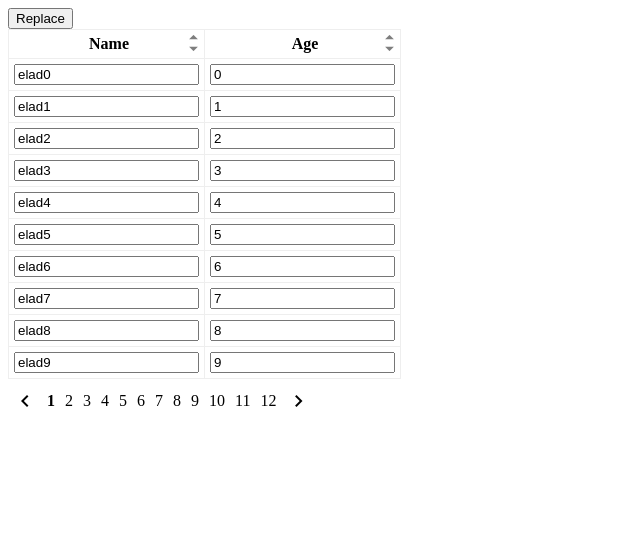
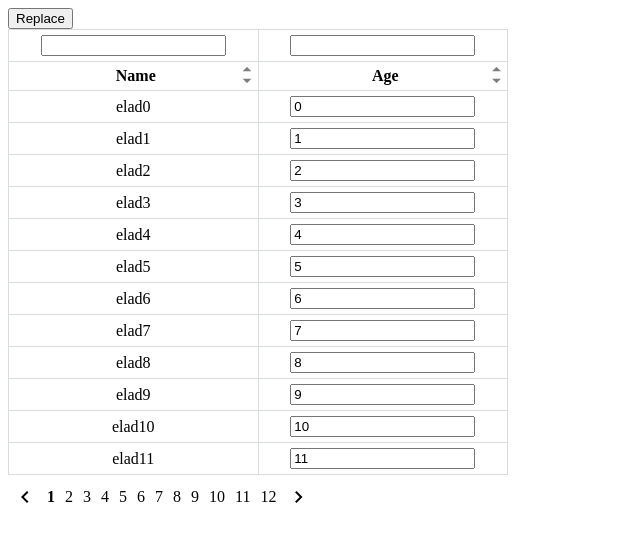
Before and after one commit to e1ad/pure_javascript_data_table, a plain HTML site: page index.html in a window 1280 px wide. Shown: the whole page, without its empty margins (0-640 px from the left). Drawn offline with Linux system fonts and the light colour scheme.

Commit message:
some reorganize

```diff
--- a/app.js
+++ b/app.js
@@ -1,9 +1,8 @@
+const data = [];
 
-
-const data = [];
 for (let i = 0; i <= 1000; i++) {
     data.push({
-        name: "elad" + i,
+        name: 'elad' + i,
         age: i
     });
 }
@@ -12,7 +11,7 @@ for (let i = 0; i <= 1000; i++) {
 const replaceData = [];
 for (let i = 0; i <= 1000; i++) {
     replaceData.push({
-        name: "noy" + i,
+        name: 'noy' + i,
         age: i
     });
 }
@@ -20,21 +19,18 @@ for (let i = 0; i <= 1000; i++) {
 
 const cols = [
     {
-        header: "Name",
-        key: "name",
-        input: {
-            type: "text"
-        },
+        header: 'Name',
+        key: 'name',
         startSort: true,
         className: function (row, col) {
-            return row[col.key] == "elad1" ? 'test' : '';
+            return row[col.key] == 'elad1' ? 'test' : '';
         }
     },
     {
-        header: "Age",
-        key: "age",
+        header: 'Age',
+        key: 'age',
         input: {
-            type: "text"
+            type: 'text'
         }
     },
 
@@ -47,14 +43,14 @@ let table;
 const options = {
     onRowClick: (row) => {
         console.log(row);
-    }
+    },
 }
 
 
-document.addEventListener("DOMContentLoaded", function (event) {
+document.addEventListener('DOMContentLoaded', function (event) {
 
 
-    table = new Table("#dataTable", options);
+    table = new Table('#dataTable', options);
 
     table.start(data, cols);
 
@@ -63,6 +59,7 @@ document.addEventListener("DOMContentLoaded", function (event) {
 
 
 const replace = () => {
-    console.log("replace");
+    console.log('replace');
+    console.log(replaceData)
     table.start(replaceData, cols);
 }
--- a/createElement.js
+++ b/createElement.js
@@ -9,7 +9,6 @@ const createElement = (tag, attributs = {}, children) => {
             const text = document.createTextNode(children);
             element.appendChild(text);
             break;
-
         default:
             break;
     }
--- a/table/pagination/pagination.js
+++ b/table/pagination/pagination.js
@@ -1,21 +1,25 @@
 class Pagination {
 
     constructor(target) {
+        this.SELECTED_ATTR = 'selected';
+        this.PAGE_NUMBER_CLASS = 'page-number';
+
+
         if (target) {
             this.target = target;
             this.maxPages = 12;
             this.currentPage = 0;
             this.target.appendChild(document.createElement('ul'));
-            this.target.setAttribute("class", "pagination");
+            this.target.setAttribute('class', 'pagination');
             this.addClickListener();
         }
     }
 
 
     addClickListener() {
-        this.target.addEventListener("click", (event) => {
-            if (event.target.nodeName == "LI") {
-                if (event.target.className.indexOf("page-number") > -1 && typeof (this.onClick) === 'function') {
+        this.target.addEventListener('click', (event) => {
+            if (event.target.nodeName == 'LI') {
+                if (event.target.className.indexOf(this.PAGE_NUMBER_CLASS) > -1 && typeof (this.onClick) === 'function') {
                     const currentPage = Number(event.target.innerText) - 1;
                     this.setSelectedPage(currentPage);
                     this.onClick(currentPage);
@@ -76,9 +80,14 @@ class Pagination {
     }
 
 
+    createNavIcon(action) {
+        const icon = action === 'previous' ? 'navigate_before' : 'navigate_next';
+        return createElement('li', { action: action, class: 'material-icons' }, icon);
+    }
+
     addPreviousNav(ul) {
         if (this.pages > this.maxPages) {
-            const li = createElement('li', { "action": "previous", "class": "material-icons" }, "navigate_before");
+            const li = this.createNavIcon('previous');
             ul.appendChild(li);
         }
     }
@@ -86,7 +95,7 @@ class Pagination {
 
     addNextNav(ul) {
         if (this.currentPage < this.pages) {
-            const li = createElement('li', { "action": "next", "class": "material-icons" }, "navigate_next");;
+            const li = this.createNavIcon('next');
             ul.appendChild(li);
         }
     }
@@ -97,11 +106,11 @@ class Pagination {
         const ul = document.createElement('ul');
         this.addPreviousNav(ul)
         for (let i = min; i < max; i++) {
-            const li = createElement('li', { "class": "page-number" }, i + 1);
+            const li = createElement('li', { class: this.PAGE_NUMBER_CLASS }, i + 1);
             ul.appendChild(li);
         }
         this.addNextNav(ul)
-        this.target.querySelector("ul").replaceWith(ul);
+        this.target.querySelector('ul').replaceWith(ul);
     }
 
 
@@ -109,14 +118,14 @@ class Pagination {
         if (typeof (currentPage) === 'number') {
             this.currentPage = currentPage;
         }
-        const lis = this.target.querySelectorAll("ul > li");
+        const lis = this.target.querySelectorAll('ul > li');
         lis.forEach(li => {
             const pageNumber = Number(li.innerText) - 1;
             if (pageNumber == this.currentPage) {
-                li.classList.add("selected");
+                li.classList.add(this.SELECTED_ATTR);
             }
-            else if (li.className.indexOf("selected") > -1) {
-                li.classList.remove("selected");
+            else if (li.className.indexOf(this.SELECTED_ATTR) > -1) {
+                li.classList.remove(this.SELECTED_ATTR);
             }
         });
     }
--- a/table/table.css
+++ b/table/table.css
@@ -1,5 +1,11 @@
-.data-table table{
+.data-table{
+    width: 500px;
+    height: 400px;
+}
+
+ table{
     border-collapse: collapse;
+    width: 100%;
 }
 
 .data-table th{
@@ -33,7 +39,7 @@
 .data-table td{
     position: relative;
     text-align: center;
-    border: solid 1px #eee;
+    border: solid 1px #d9dcde;
 }
 
 .data-table td{
--- a/table/table.js
+++ b/table/table.js
@@ -1,12 +1,12 @@
 class Table {
 
 
-    constructor(target, options) {
+    constructor(target, options = {}) {
 
-        this.target = typeof (target) == "string" ? document.querySelector(target) : target;
+        this.target = typeof (target) == 'string' ? document.querySelector(target) : target;
         this.options = options;
         this.currentPage = 0;
-        this.maxRows = 10;
+        this.defaultRowHeight = 32;
 
         if (this.target) {
             this.table = document.createElement('table');
@@ -19,15 +19,26 @@ class Table {
             this.addClickListener();
         }
 
-        this.onPageClick = this.onPageClick.bind(this);
-        this.onInputChanged = this.onInputChanged.bind(this);
+        ['onPageClick', 'onInputChanged', 'onSearchInputListener'].forEach(funName => {
+            this[funName] = this[funName].bind(this)
+        });
 
     }
 
+    getMaxRows() {
+        const tableHeight = this.target.getBoundingClientRect().height;
+        if (this.options.maxRows) {
+            return this.options.maxRows;
+        }
+        else if (tableHeight) {
+            return Math.floor(tableHeight / this.defaultRowHeight);
+        }
+        return 10;
+    }
 
 
     addClickListener() {
-        this.table.addEventListener("click", event => {
+        this.table.addEventListener('click', event => {
             if (this.options && typeof (this.options.onRowClick) == 'function' && event.target.parentElement.attributes.index) {
                 const rowIndex = Number(event.target.parentElement.attributes.index.value);
                 if (this.data[rowIndex]) {
@@ -44,20 +55,31 @@ class Table {
     }
 
 
+    findColByKey(colKey) {
+        return this.cols.find(col => col.key === colKey);
+    }
+
+
     sort(dir, colKey) {
+        if (this.dir != dir || this.sortByCol != colKey) {
+            const col = this.findColByKey(colKey);
             this.sortByCol = colKey;
             this.dir = dir;
-        this.data.sort((a, b) => {
-            return a[colKey] > b[colKey] ? dir : -1 * dir;
-        });
+            if (typeof (col.sort) == 'object' && col.sort.callBack) {
+                this.data.sort(col.sort.callBack);
+            } else {
+                this.data.sort((a, b) => a[colKey] > b[colKey] ? dir : -1 * dir);
+            }
             this.rederHeader();
             this.renderBody();
+        }
     }
 
 
     sortUp(attributes) {
         this.sort(1, attributes.colKey.value);
     }
+
 
     sortDown(attributes) {
         this.sort(-1, attributes.colKey.value);
@@ -74,39 +96,70 @@ class Table {
 
     className(row, col) {
         switch (typeof (col.className)) {
-            case "string":
+            case 'string':
                 return col.className;
-            case "function":
+            case 'function':
                 return col.className(row, col);
             default:
-                return ""
+                return ''
         }
     }
 
 
+    sortArrowIcon(col, direction) {
+        const actionName = direction === 1 ? 'sortUp' : 'sortDown';
+        const icon = direction === 1 ? 'arrow_drop_up' : 'arrow_drop_down';
+        return createElement('span', {
+            class: `material-icons ${col.key == this.sortByCol && this.dir == direction ? 'selected' : ''}`,
+            action: actionName,
+            colKey: col.key
+        }, icon);
+    }
+
     addSortIcons(col) {
-        const spanA2z = createElement('span', {
-            "class": `material-icons ${col.key == this.sortByCol && this.dir == 1 ? 'selected' : ''}`,
-            "action": "sortUp",
-            "colKey": col.key
-        }, "arrow_drop_up");
-        const spanZ2a = createElement('span', {
-            "class": `material-icons ${col.key == this.sortByCol && this.dir == -1 ? 'selected' : ''}`,
-            "action": "sortDown",
-            "colKey": col.key
-        }, "arrow_drop_down");
-        const divContainer = createElement("div", { "class": "sort" });
+        const spanA2z = this.sortArrowIcon(col, 1);
+        const spanZ2a = this.sortArrowIcon(col, -1);
+        const divContainer = createElement('div', { class: 'sort' });
         divContainer.appendChild(spanA2z);
         divContainer.appendChild(spanZ2a);
         return divContainer;
     }
 
 
+    onSearchInputListener(event) {
+        this.currentPage = 0;
+        this.pagination.setSelectedPage(this.currentPage);
+        const colKey = event.target.attributes.colKey && event.target.attributes.colKey.value;
+        this.searchValue = { 'value': event.target.value, 'colKey': colKey };
+        this.renderBody();
+    }
+
+
+    searchAndFilter(data) {
+        if (this.searchValue && this.searchValue.value) {
+            const regex = new RegExp(this.searchValue.value, 'i');
+            return this.data.filter(row => regex.test(row[this.searchValue.colKey]));
+        }
+        return data;
+    }
+
+
+    colSearchHeader(tr, col) {
+        const td = document.createElement('td');
+        const input = document.createElement('input');
+        input.setAttribute('colKey', col.key);
+        td.appendChild(input)
+        tr.appendChild(td);
+    }
+
+
     rederHeader() {
+        this.removeInputListener('thead input', this.onSearchInputListener);
         const thead = document.createElement('thead');
         const tr = document.createElement('tr');
-        thead.appendChild(tr);
-        this.cols.forEach((col) => {
+        const colSearchRow = document.createElement('tr');
+        this.cols.forEach(col => {
+            this.colSearchHeader(colSearchRow, col)
             const th = createElement('th', {}, col.header);
             if (col.sort === undefined || col.sort === true) {
                 const addSortIcons = this.addSortIcons(col);
@@ -114,13 +167,16 @@ class Table {
             }
             tr.appendChild(th);
         });
-        this.table.querySelector("thead").replaceWith(thead);
+        thead.appendChild(colSearchRow);
+        thead.appendChild(tr);
+        this.table.querySelector('thead').replaceWith(thead);
+        this.addInputListener('thead input', this.onSearchInputListener);
     }
 
 
     inputCell(col, value) {
-        const attributs = Object.assign({}, col.input, { "value": value, "colKey": col.key });
-        const input = createElement("input", attributs);
+        const attributs = Object.assign({}, col.input, { value, colKey: col.key });
+        const input = createElement('input', attributs);
         return input;
     }
 
@@ -129,7 +185,7 @@ class Table {
         const td = document.createElement('td');
         const className = this.className(row, col);
         if (className) {
-            td.setAttribute("class", className);
+            td.setAttribute('class', className);
         }
         const value = this.displayValue(row, col);
         let cellText;
@@ -149,23 +205,23 @@ class Table {
         const colKey = event.target.attributes.colKey && event.target.attributes.colKey.value;
         if (this.data[index]) {
             this.data[index][colKey] = event.target.value;
-            event.target.setAttribute("value", event.target.value);
+            event.target.setAttribute('value', event.target.value);
         };
     }
 
 
-    addInputListers() {
-        const inputs = this.table.querySelectorAll("tbody input");
+    addInputListener(selector, func) {
+        const inputs = this.table.querySelectorAll(selector);
         inputs.forEach(input => {
-            input.addEventListener("input", this.onInputChanged, false);
+            input.addEventListener('input', func, false);
         });
     }
 
 
-    removeEventListers() {
-        const inputs = this.table.querySelectorAll("tbody input");
+    removeInputListener(selector, func) {
+        const inputs = this.table.querySelectorAll(selector);
         inputs.forEach(input => {
-            input.removeEventListener("input", this.onInputChanged, false);
+            input.removeEventListener('input', func, false);
         });
     }
 
@@ -177,23 +233,23 @@ class Table {
 
     currentPageData() {
         const offset = this.currentPage * this.maxRows;
-        return this.data.slice(offset, offset + this.maxRows);
+        return this.searchAndFilter(this.data).slice(offset, offset + this.maxRows);
     }
 
 
     renderBody() {
-        this.removeEventListers();
+        this.removeInputListener('tbody input', this.onInputChanged);
         const tbody = document.createElement('tbody');
         this.currentPageData().forEach((row, rowIndex) => {
-            const tr = createElement('tr', { "index": this.dataIndex(rowIndex) });
+            const tr = createElement('tr', { 'index': this.dataIndex(rowIndex) });
             this.cols.forEach((col) => {
                 const td = this.renderCell(row, col);
                 tr.appendChild(td);
             })
             tbody.appendChild(tr);
         });
-        this.table.querySelector("tbody").replaceWith(tbody);
-        this.addInputListers();
+        this.table.querySelector('tbody').replaceWith(tbody);
+        this.addInputListener('tbody input', this.onInputChanged);
     }
 
 
@@ -205,15 +261,17 @@ class Table {
 
     start(data, cols) {
         if (this.target) {
-            this.target.setAttribute("class", "data-table")
+            this.target.setAttribute('class', 'data-table');
             this.data = data;
             this.cols = cols;
+            setTimeout(() => {
+                this.maxRows = this.getMaxRows();
                 this.pagination.start(this.data.length, this.maxRows, this.onPageClick);
                 this.rederHeader();
                 this.renderBody();
+            }, 0);
         }
     }
 
 
-
 }
```
Lines whose indentation alone changed are shown as unchanged.
